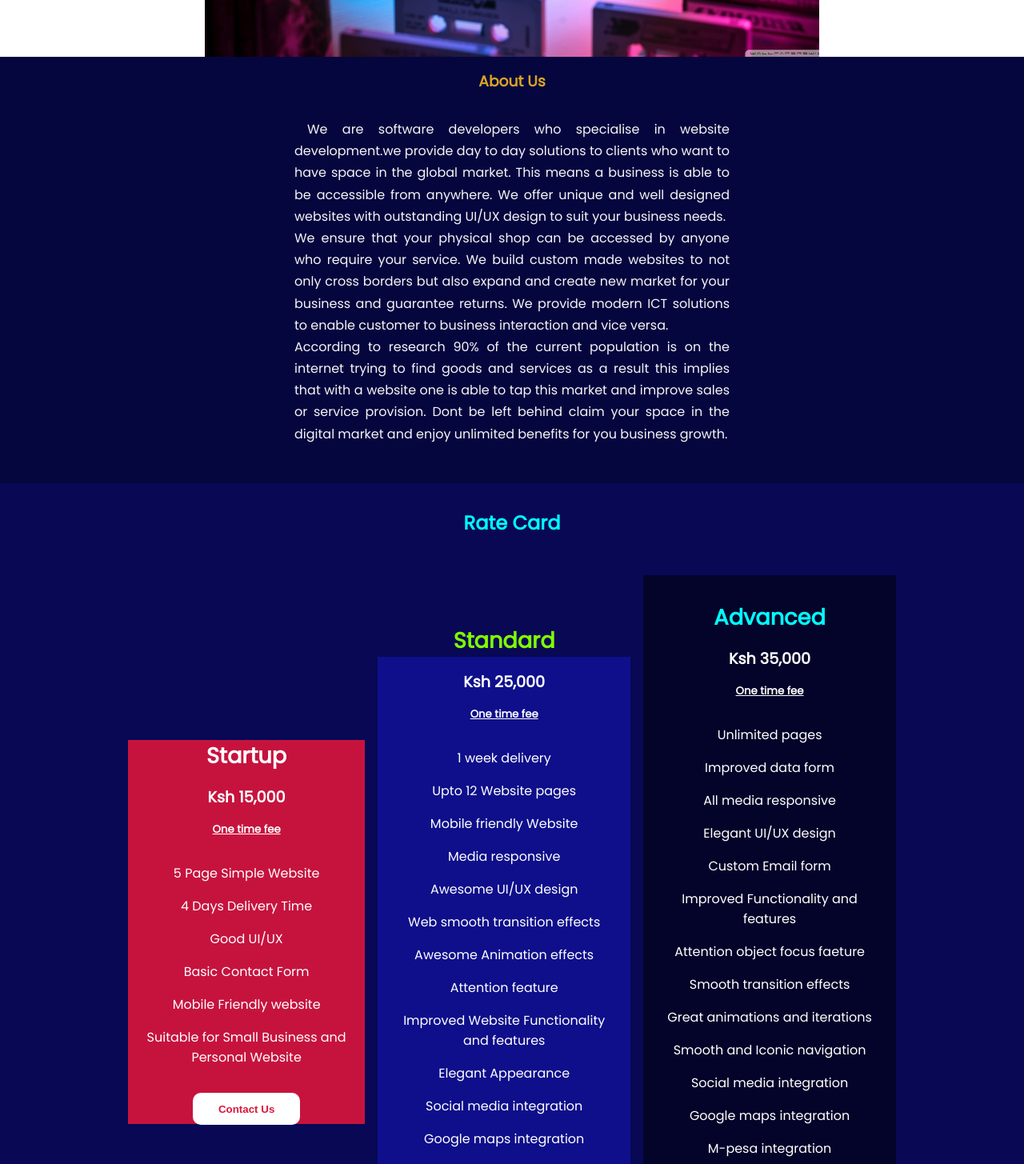
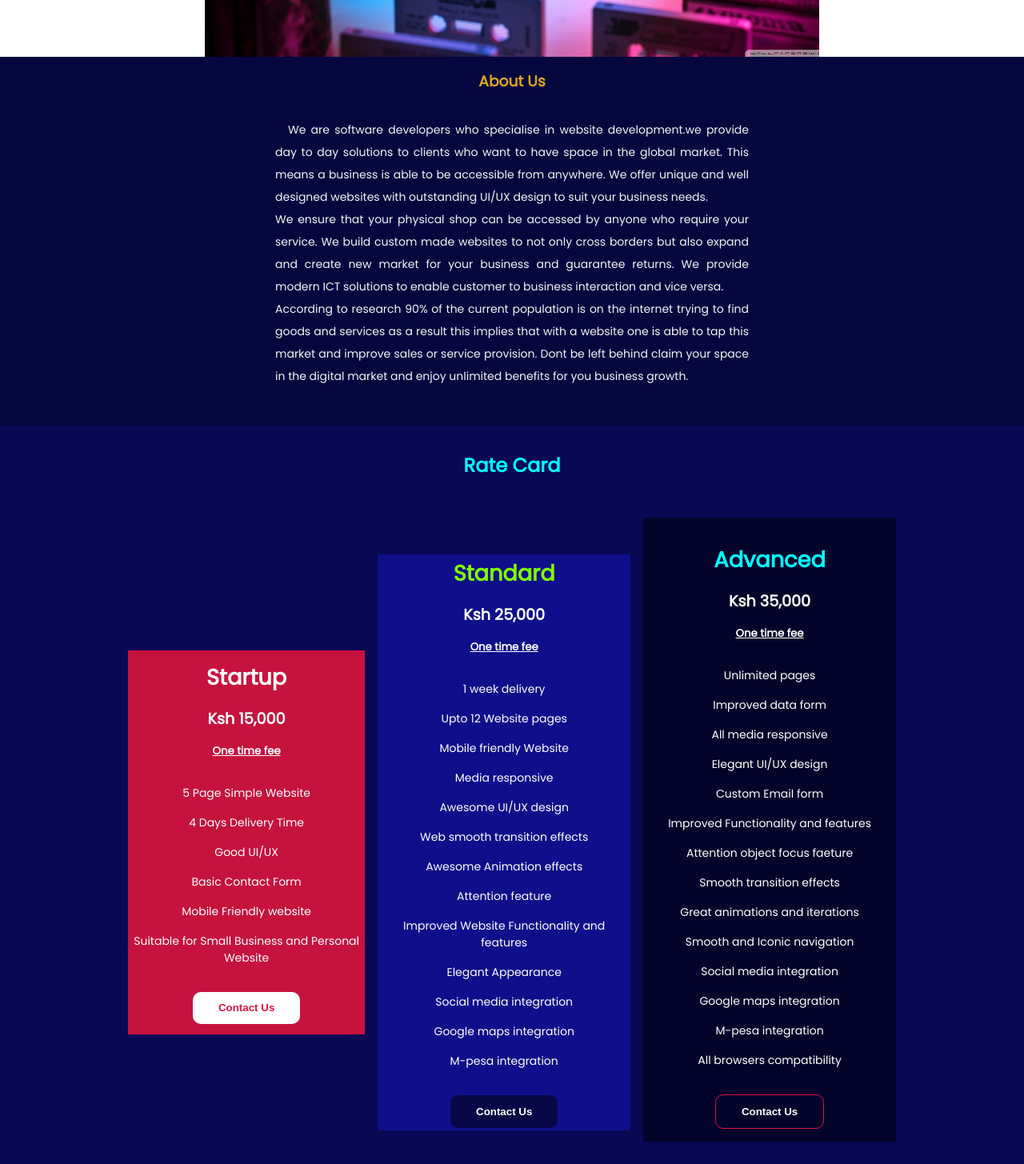
Before and after one commit to Mwisya/tradewindske, a React (Create React App) app: page / in a window 1280 px wide. Shown: the part 540-1995 px from the top of the page at 80% size. Built offline with nearby package versions, Linux system fonts and the light colour scheme.

Commit message:
rate card adjustments

```diff
--- a/src/components/about/about.css
+++ b/src/components/about/about.css
@@ -11,12 +11,13 @@
 
 article{
     text-indent: 1rem;
-    width: 60%;
+    width: 65%;
     margin: 0 auto;
     padding:1rem;
-    line-height: 1.7;
+    line-height: 2;
     text-align: justify;
     color: whitesmoke;
+    font-size: 14px;
 
 }
 
--- a/src/components/header/header.css
+++ b/src/components/header/header.css
@@ -1,7 +1,9 @@
 header{
+    width: 100vw;
     padding: 2rem;
     background-color: rgb(6, 6, 58);
     text-align: center;
+
 }
 
 header > h2{
--- a/src/components/partnership/partnership.css
+++ b/src/components/partnership/partnership.css
@@ -8,8 +8,13 @@
     height: max-content;
 
 }
+.partnerships > h2{
+    margin-bottom: 1rem;
+}
+
 .partner{
-    width: 20%;
+    width: 10%;
+    margin-bottom: 1rem;
     display: flex;
     align-items: center;
     justify-content: center;
--- a/src/components/rateCard/rateCard.css
+++ b/src/components/rateCard/rateCard.css
@@ -1,6 +1,6 @@
-
 .bg{
     background-color: rgb(8, 8, 85);
+
 }
 
 .bg > h2{
@@ -46,7 +46,7 @@
 
 .rate-card2{
     width: 80%;
-    min-height: 43rem;
+    min-height: 45rem;
     background-color: rgba(21, 21, 175, 0.6);
     color: white;
     height: 37rem;
@@ -79,6 +79,10 @@ ul{
     display: flex;
     flex-direction: column;
     gap: 1rem;
+}
+
+ul> li{
+    font-size: 14px;
 }
 button{
     font-weight: 900;
```
